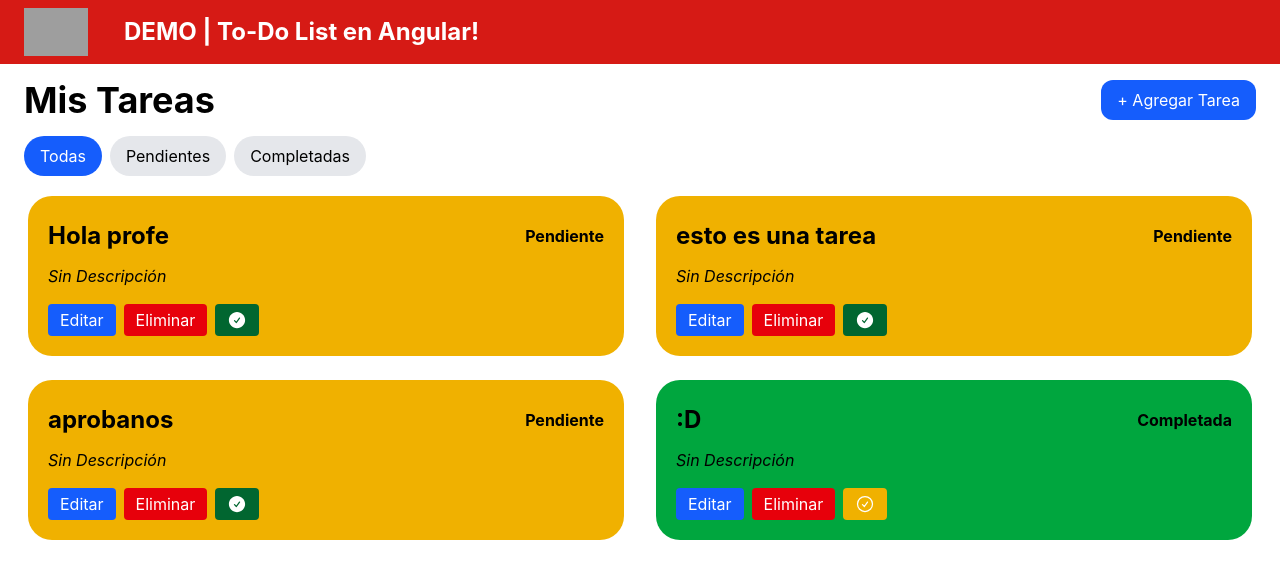
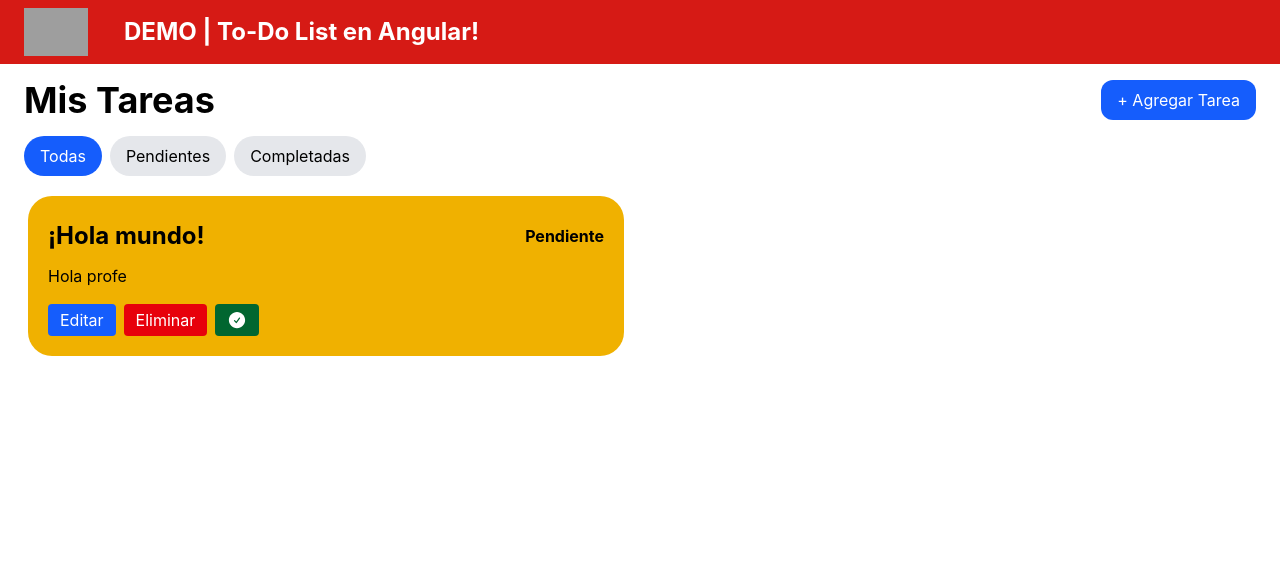
Before and after one commit to IvanSlavkes/PoC-DSW, an Angular app: page / in a window 1280 px wide. Shown: the top 578 px of the page. Built offline with nearby package versions, Linux system fonts and the light colour scheme; data requests are answered from the project's data file; grey boxes are pictures that could not be loaded.

Commit message:
Buildeado y añadido un @defer

```diff
--- a/db.json
+++ b/db.json
@@ -1,28 +1,10 @@
 {
   "tasks": [
     {
-      "nombre": "Hola profe",
-      "descripcion": "",
+      "nombre": "¡Hola mundo!",
+      "descripcion": "Hola profe",
       "estado": "pendiente",
       "id": "GgDfigPnVqk"
-    },
-    {
-      "nombre": "esto es una tarea",
-      "descripcion": "",
-      "estado": "pendiente",
-      "id": "2-QCKgGVGPI"
-    },
-    {
-      "nombre": "aprobanos",
-      "descripcion": "",
-      "estado": "pendiente",
-      "id": "XKuBfR4mPuE"
-    },
-    {
-      "nombre": ":D",
-      "descripcion": "",
-      "estado": "completada",
-      "id": "0bTsoCxjQEU"
     }
   ],
   "$schema": "./node_modules/json-server/schema.json"
```
Also changed, not shown: src/app/componentes/lista-tareas/lista-tareas.html (+16 -1 lines).
